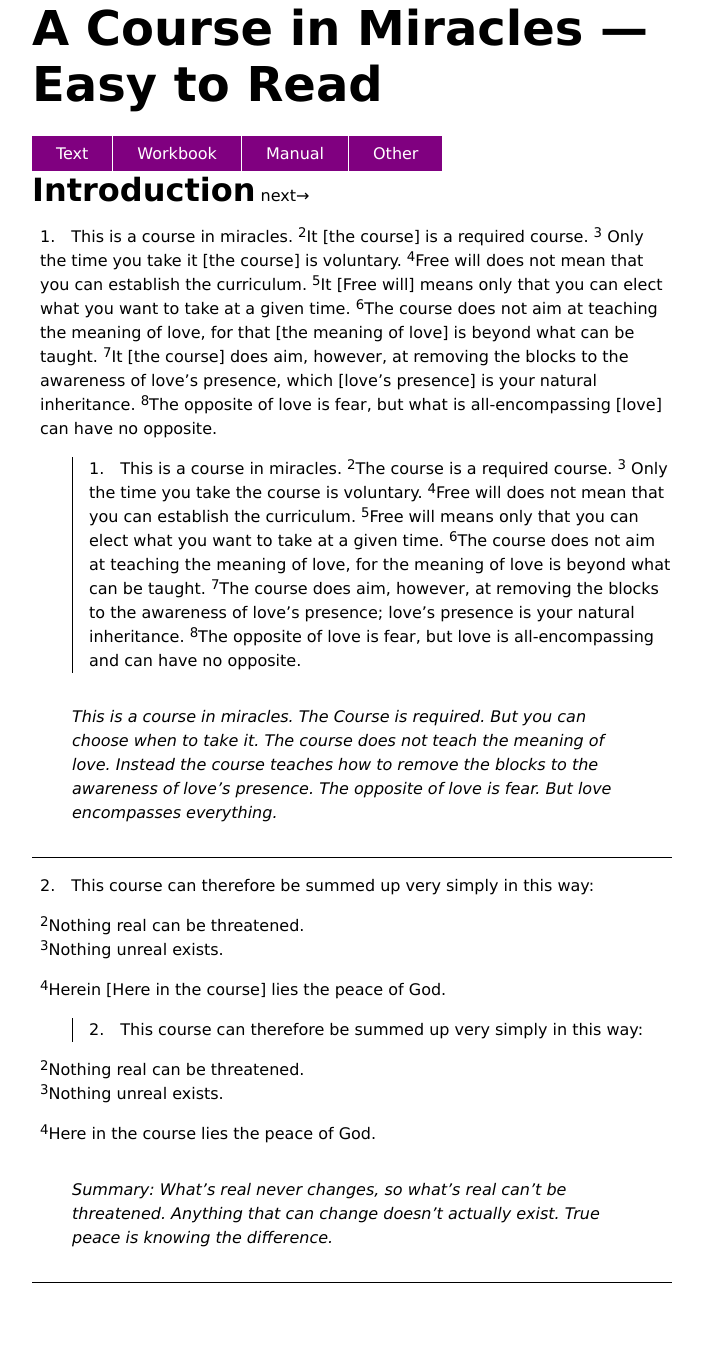
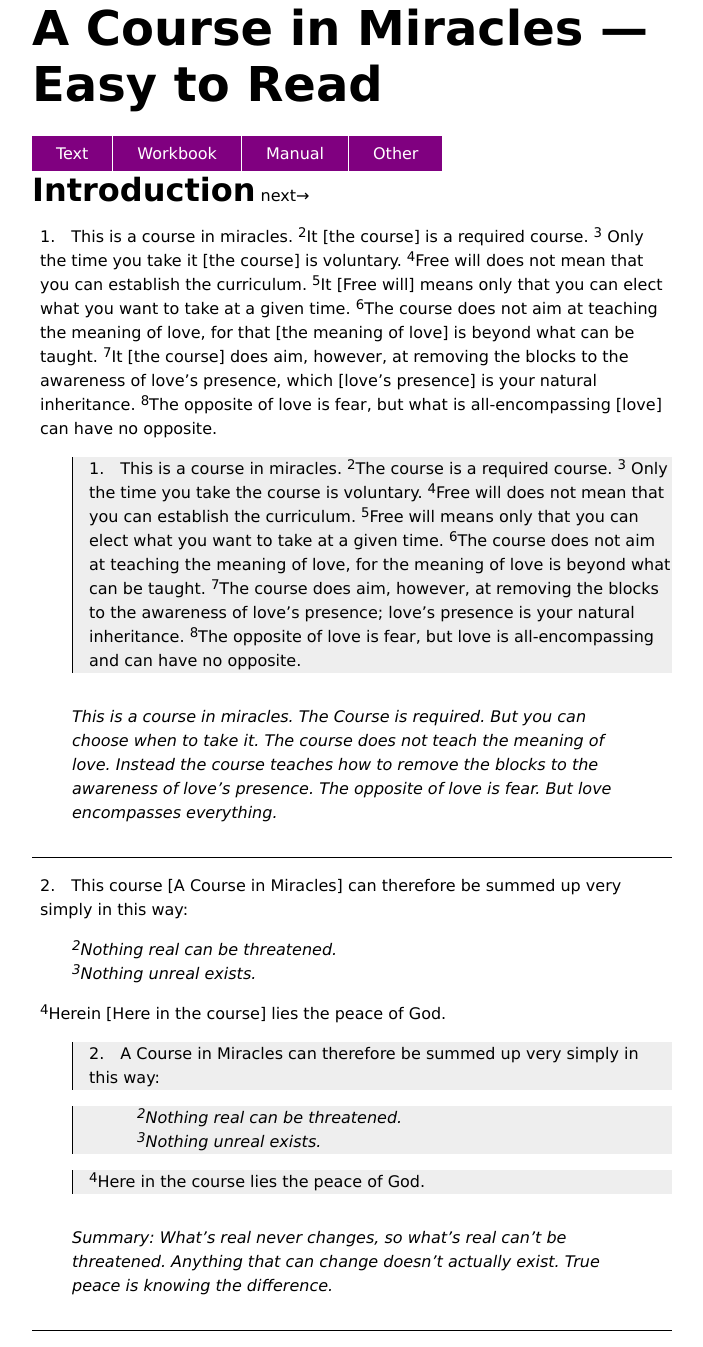
Before and after one commit to wdporter/acim, a Jekyll site: the page built from t/in/index.html, in a window 1280 px wide. Shown: the whole page, without its empty margins (288-991 px from the left). Built offline with Jekyll 4.4.1, drawn with Linux system fonts in a browser that asks for light colours; before the commit the page ends 1299 px from its top, so only the background shows below that.

Commit message:
intro page and styles

```diff
--- a/assets/css/style.css
+++ b/assets/css/style.css
@@ -45,10 +45,21 @@ p {
 p.expanded {
 }
 
+p.indented {
+  padding-left: 2em;
+}
+p.emphasis {
+  font-style: italic
+}
+
 p.substituted {
   margin-left: 2em;
   border-left: 1px solid black;
   padding-left: 1em;
+  background-color: #eee;
+}
+p.substituted.more-indented {
+  padding-left: 4em;
 }
 
 p.simplified {
--- a/t/in/index.html
+++ b/t/in/index.html
@@ -29,20 +29,22 @@ title: A Course in Miracles T-in
 
   </div>
   <div class=paragraph id="T-in.2">
-    <p class=expanded>2.&emsp;This course can therefore be summed up very simply in this way:
-      <p class="indented emphasis">
+    <p class=expanded>2.&emsp;This course [A Course in Miracles] can therefore be summed up very simply in this way:</p>
+    <p class="expanded indented emphasis">
       <sup>2</sup>Nothing real can be threatened.<br>
       <sup>3</sup>Nothing unreal exists.
     </p>
-      <p><sup>4</sup>Herein [Here in the course] lies the peace of God.</p>
+    <p class=expanded>
+      <sup>4</sup>Herein [Here in the course] lies the peace of God.
     </p>
 
-    <p class=substituted>2.&emsp;This course can therefore be summed up very simply in this way:
-      <p class="indented emphasis">
+    <p class=substituted>2.&emsp;A Course in Miracles can therefore be summed up very simply in this way:</p>
+    <p class="substituted more-indented emphasis">
       <sup>2</sup>Nothing real can be threatened.<br>
       <sup>3</sup>Nothing unreal exists.
     </p>
-      <p><sup>4</sup>Here in the course lies the peace of God.</p>
+    <p class=substituted>
+      <sup>4</sup>Here in the course lies the peace of God.
     </p>
 
 
```
Lines whose indentation alone changed are shown as unchanged.
